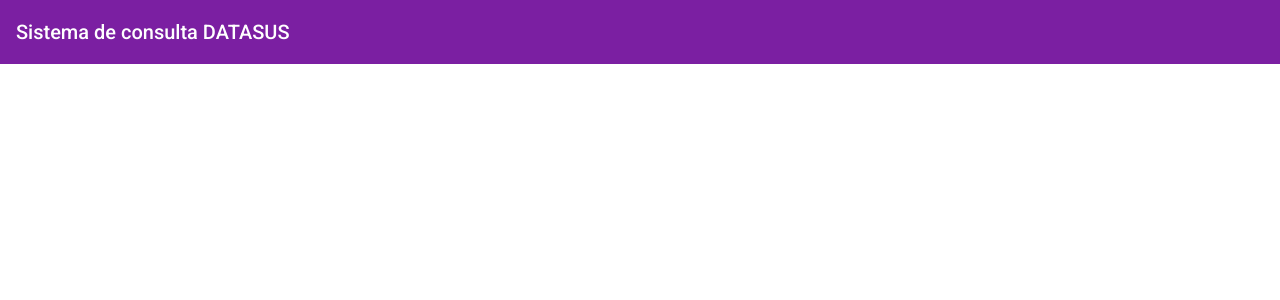
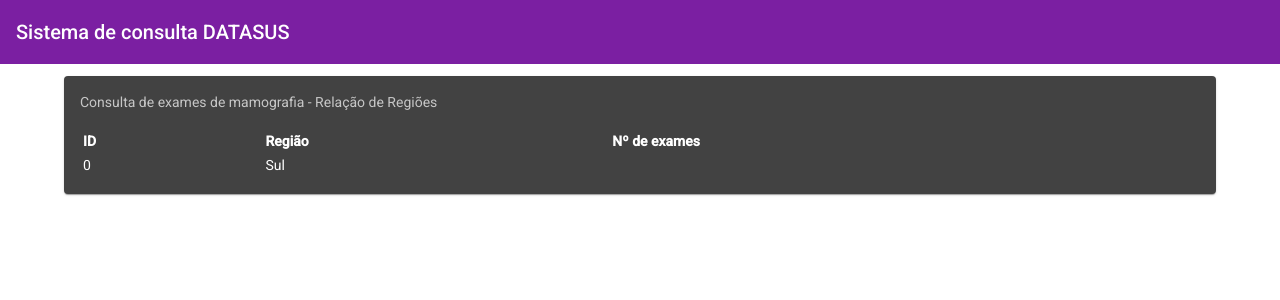
Before and after one commit to GuilhermeGorges/philips-dev-week, an Angular app in the folder philipsdevweek-frontend/: page /exam in a window 1280 px wide. Before the commit this address led to /. Shown: the top 300 px of the page. Built offline with nearby package versions, Linux system fonts and the light colour scheme.

Commit message:
Refactor

```diff
--- a/philipsdevweek-frontend/src/app/app-routing.module.ts
+++ b/philipsdevweek-frontend/src/app/app-routing.module.ts
@@ -3,11 +3,11 @@ import { RouterModule, Routes } from '@angular/router';
 
 const routes: Routes = [
   {
-    path:'', pathMatch:'full', redirectTo:'occurrence'
+    path:'', pathMatch:'full', redirectTo:'exam'
   },
   {
-    path: 'occurrence',
-    loadChildren: () => import('./exams/exams.module').then(m => m.OccurrenceModule)
+    path: 'exam',
+    loadChildren: () => import('./exams/exams.module').then(m => m.ExamModule)
   }
 ];
 
--- a/philipsdevweek-frontend/src/app/exams/exams.module.ts
+++ b/philipsdevweek-frontend/src/app/exams/exams.module.ts
@@ -18,4 +18,4 @@ import { ExamsComponent } from './exams/exams.component';
     ExamsRoutingModule
   ]
 })
-export class OccurrenceModule { }
+export class ExamModule { }
--- a/philipsdevweek-frontend/src/app/exams/exams/exams.component.ts
+++ b/philipsdevweek-frontend/src/app/exams/exams/exams.component.ts
@@ -18,16 +18,14 @@ export class ExamsComponent implements OnInit {
   agerange: Agerange[] = [];
 
   constructor(
-    private regionService:RegionService,
-    private occurrenceService:OccurrenceService,
-    private ageRangeService:AgerangeService
+    private regionService: RegionService,
+    private occurrenceService: OccurrenceService,
+    private ageRangeService: AgerangeService
     ) { }
 
   ngOnInit(): void {
     this.exam_occurrence = this.occurrenceService.listOccurrences();
     this.regions = this.regionService.listRegions();
-    this.agerange = this.ageRangeService.listAges();
-
+    this.agerange = this.ageRangeService.listAgeRange();
   }
-
 }
--- a/philipsdevweek-frontend/src/app/exams/service/agerange.service.ts
+++ b/philipsdevweek-frontend/src/app/exams/service/agerange.service.ts
@@ -8,7 +8,7 @@ export class AgerangeService {
 
   constructor() { }
 
-  listAges(): Agerange[]{
+  listAgeRange(): Agerange[]{
     return [
       {id: 0, faixa_i: 1, faixa_n: 2, descricao: "Norte"}
     ];
```
